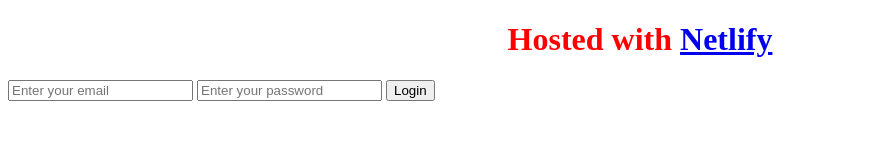
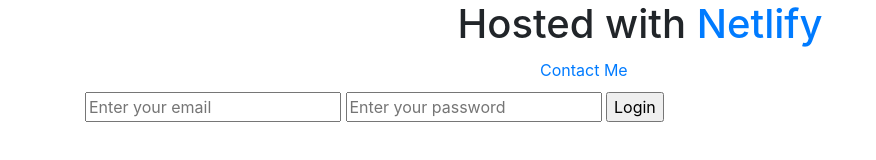
Before and after one commit to shaile6/my-awesome-project, a plain HTML site: page index.html in a window 1280 px wide. Shown: the whole page, without its empty margins (0-876 px from the left). Drawn offline with nearby package versions, Linux system fonts and the light colour scheme.

Commit message:
Added contact button

```diff
--- a/index.html
+++ b/index.html
@@ -6,14 +6,23 @@
     <meta name="viewport" content="width=device-width, initial-scale=1.0" />
     <title>GitHub repo example</title>
     <link rel="stylesheet" href="style.css" />
+    <link
+      rel="stylesheet"
+      href="https://cdn.jsdelivr.net/npm/bootstrap@4.0.0/dist/css/bootstrap.min.css"
+      integrity="sha384-Gn5384xqQ1aoWXA+058RXPxPg6fy4IWvTNh0E263XmFcJlSAwiGgFAW/dAiS6JXm"
+      crossorigin="anonymous"
+    />
   </head>
   <body>
+    <div class="container">
       <h1>Hosted with <a href="https://www.netlify.com">Netlify</a></h1>
+      <a href="mailto:shaile@hotmail.co.uk" class="contact-btn">Contact Me</a>
       <form>
         <input type="email" placeholder="Enter your email" />
         <input type="password" placeholder="Enter your password" />
         <input type="submit" value="Login" />
       </form>
+    </div>
     <script src="script.js"></script>
   </body>
 </html>
--- a/style.css
+++ b/style.css
@@ -2,3 +2,9 @@ h1 {
   text-align: center;
   color: red;
 }
+
+.contact-btn {
+  display: block;
+  margin: 10px auto;
+  width: 200px;
+}
```
Lines whose indentation alone changed are shown as unchanged.
